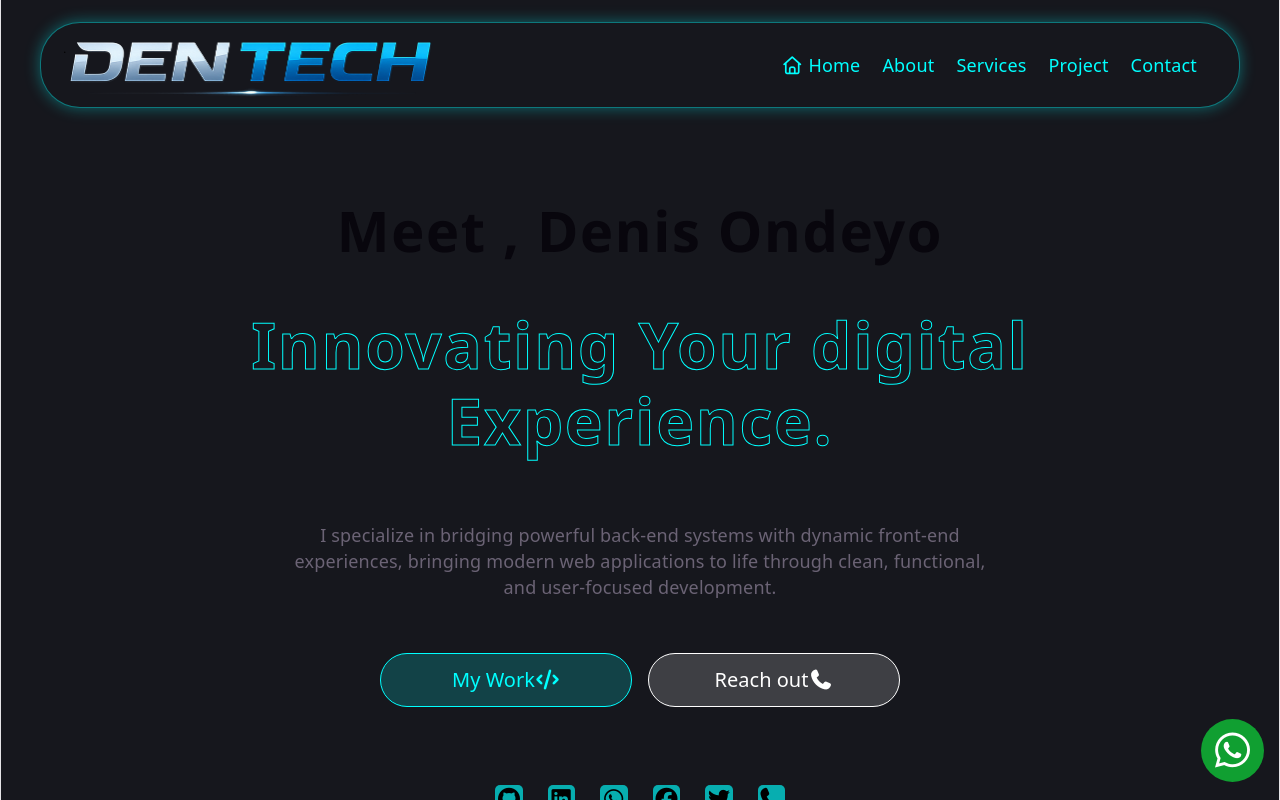
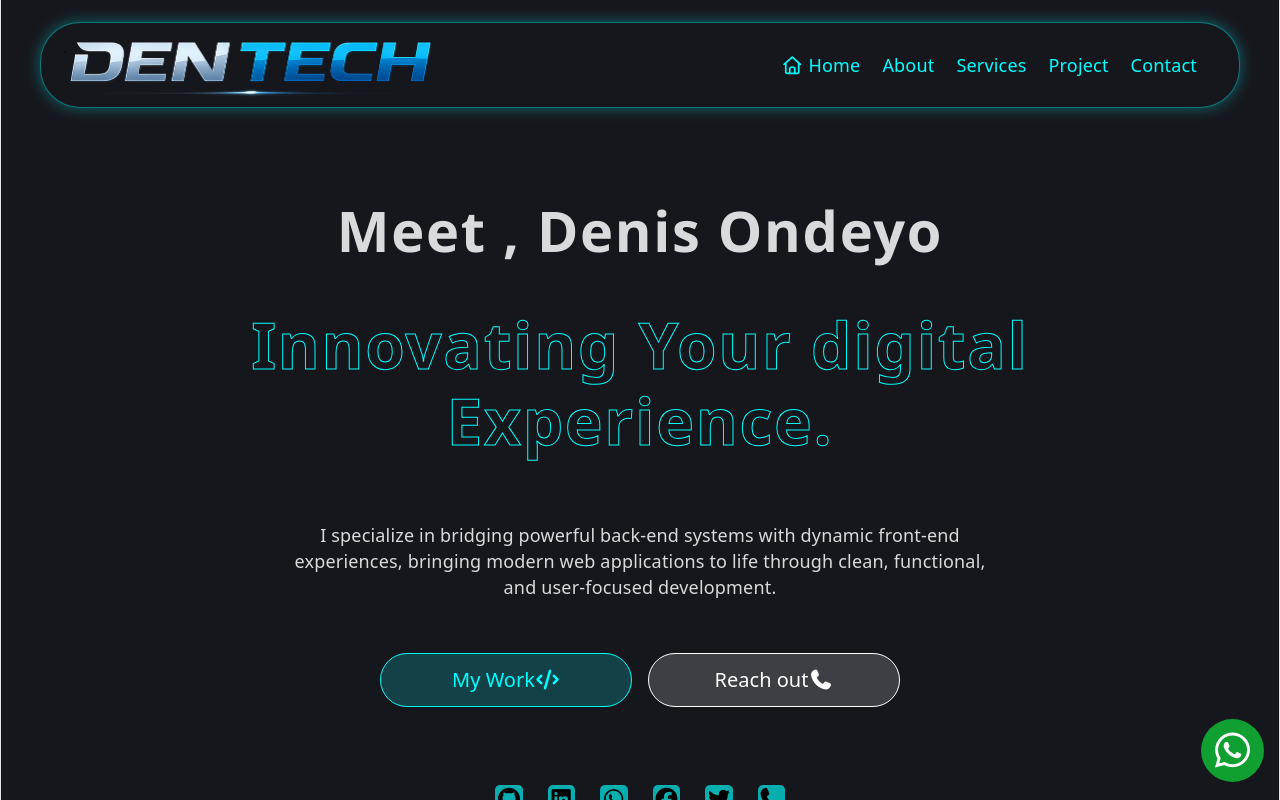
Before and after one commit to denisondeyo7-svg/DenTECH, a React app in the folder PORTFOLIO/: page / in a window 1280 px wide. Shown: the top 800 px of the page. Built offline with nearby package versions, Linux system fonts and the light colour scheme; the HTML template or start-up script is replaced by a standard one.

Commit message:
save changes

```diff
--- a/PORTFOLIO/src/App.css
+++ b/PORTFOLIO/src/App.css
@@ -7,7 +7,9 @@ body{
   width: 100%;
 
 }
-
+  h1,h2 ,p{
+  color: rgb(217, 218, 219);
+}
 html{
   scroll-behavior: smooth;
 }
@@ -845,6 +847,7 @@ form h1{
 }
 
 input{
+  background: #16171d;
 
   padding: 14px;
 
@@ -1719,6 +1722,9 @@ footer {
     width: calc(100% - 16px);
     padding: 7px 8px;
   }
+  .myname{
+    font-size: 22px;
+  }
 
   .logo {
     max-width: 58%;
--- a/PORTFOLIO/src/LandingPage.jsx
+++ b/PORTFOLIO/src/LandingPage.jsx
@@ -22,7 +22,7 @@ function LandingPageContent(){
             <div className="load"></div>
             <br />
             <div className="heros">
-                <h1>Meet , Denis Ondeyo</h1>
+                <h1 className="myname">Meet , Denis Ondeyo</h1>
                 {Content.map((Content)=>(
                     <div className="herosContent"key={Content.number}>
                         <h2>{Content.developer}</h2>
```
